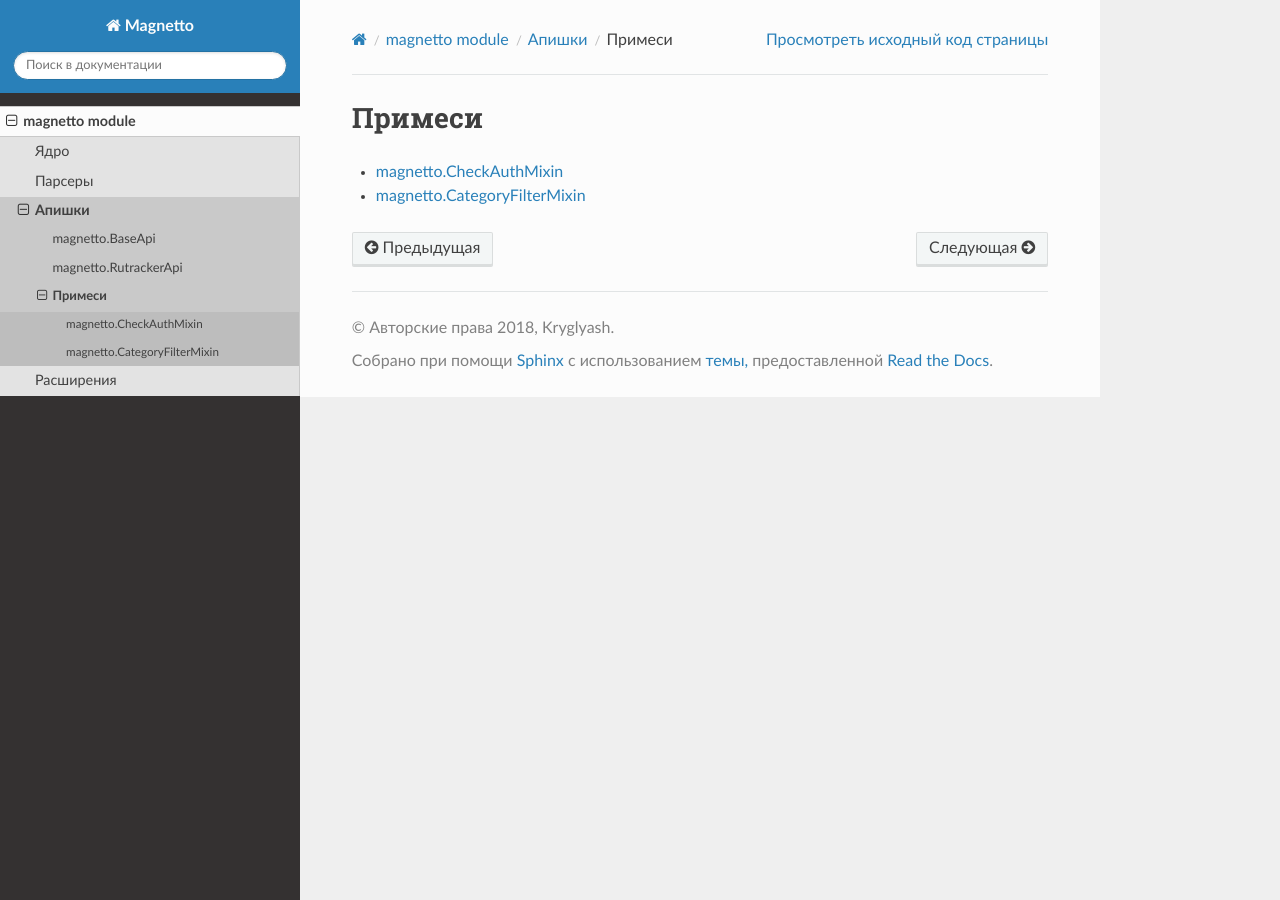
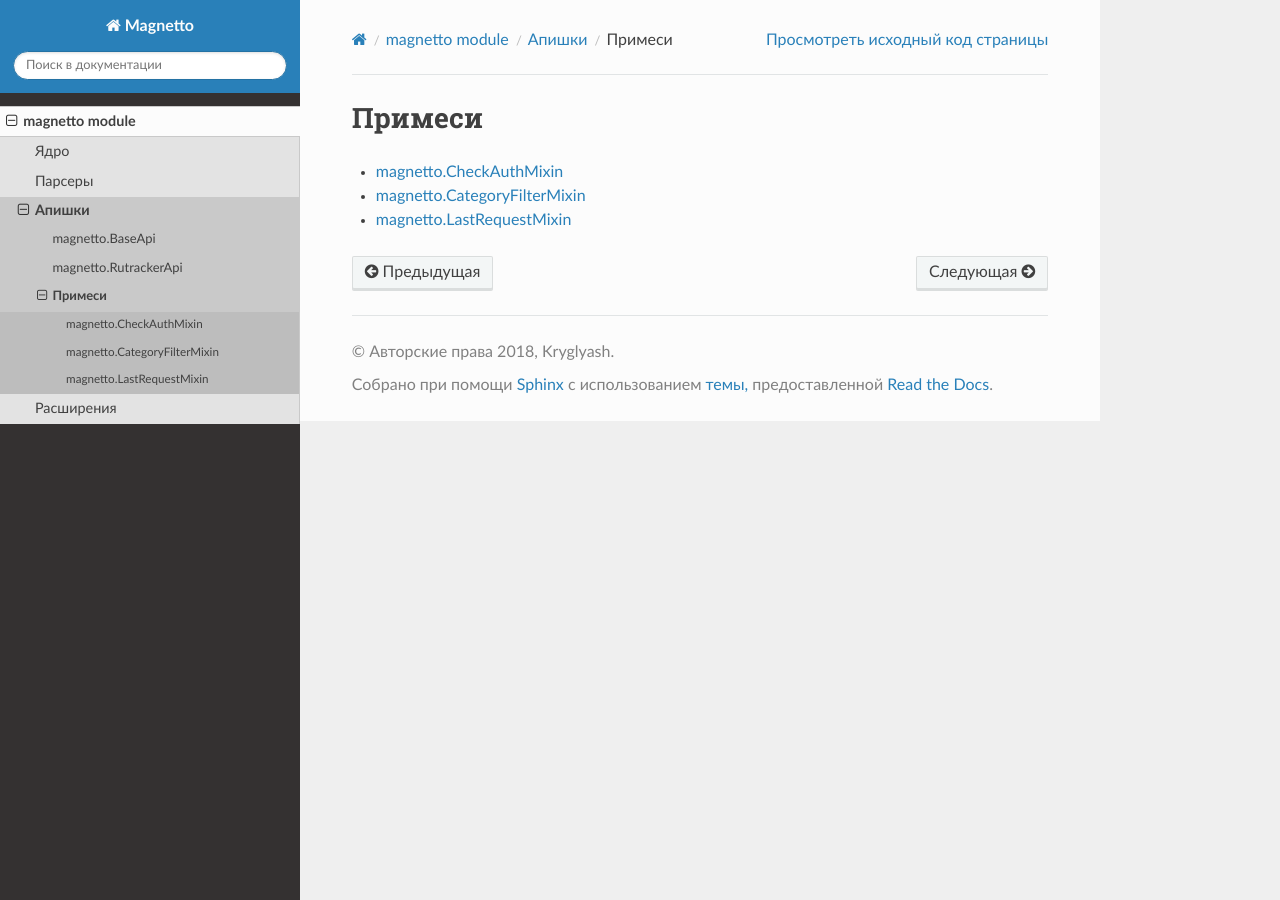
Before and after one commit to LaFa777/Magnetto, a Sphinx documentation site: the page built from docs/source/magnetto.apimixins.rst, in a window 1280 px wide. Built offline with Sphinx 7.4.7 and the Read the Docs theme 2.0.0, drawn with Linux system fonts in a browser that asks for light colours.

Commit message:
Добавлена документация по примеси LastRequestMixin

```diff
--- a/docs/source/magnetto.apimixins.rst
+++ b/docs/source/magnetto.apimixins.rst
@@ -5,3 +5,4 @@
 
   magnetto.checkauthmixin
   magnetto.categoryfiltermixin
+  magnetto.lastrequestmixin
--- /dev/null
+++ b/docs/source/magnetto.lastrequestmixin.rst
@@ -0,0 +1,6 @@
+magnetto.LastRequestMixin
+=========================
+
+.. autoclass:: magnetto.LastRequestMixin
+    :members:
+    :show-inheritance:
```
